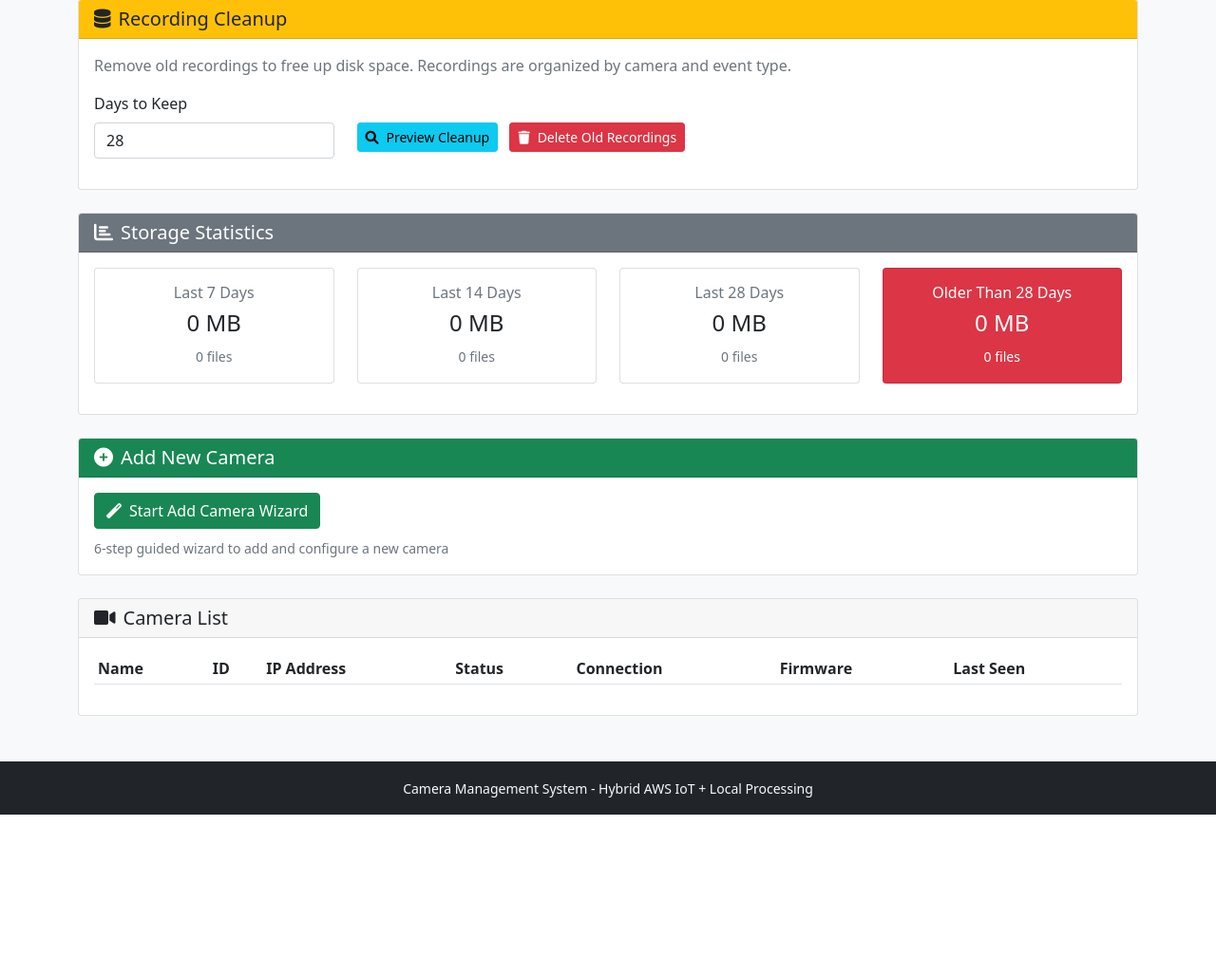
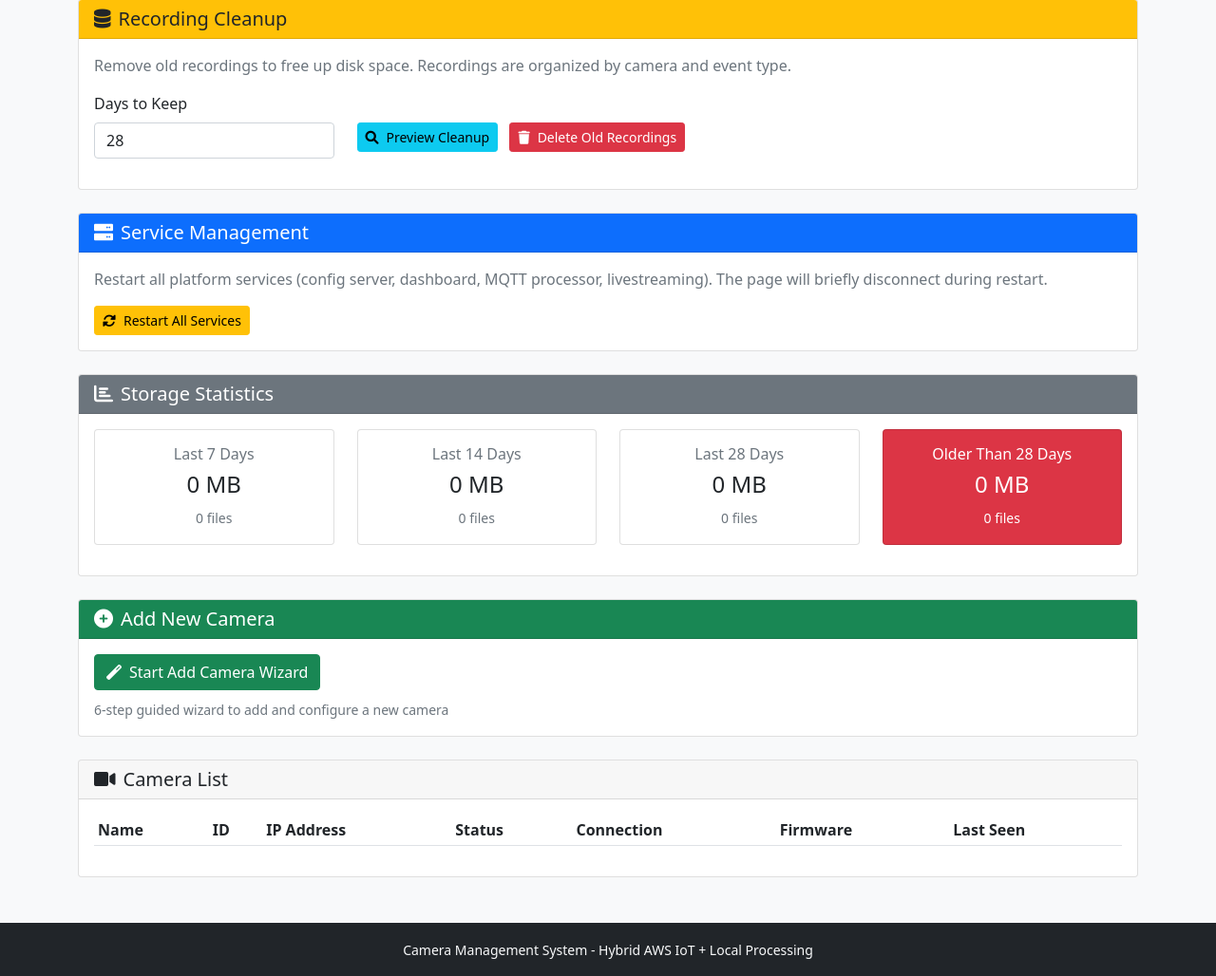
Before and after one commit to SatinderPahwa/camera-platform-local, a Flask app: page /admin in a window 1280 px wide. Shown: the part 161-1189 px from the top of the page at 95% size. Before the commit the page ends 1019 px from the top, so only its background shows below. Run offline with Flask 3, Linux system fonts and the light colour scheme; data that the repository does not hold is empty; parts of the project's set-up code (start-up, migrations or seed data) failed here and were passed over; some libraries are stand-ins or nearby versions.

Commit message:
feat: Add Restart Services button to admin dashboard
Adds a Service Management card to the admin panel with a button to
restart all platform services via systemctl. The page polls /health
to detect when the dashboard is back after the restart.

Co-Authored-By: Claude Opus 4.6 <noreply@anthropic.com>

```diff
--- a/servers/dashboard_server.py
+++ b/servers/dashboard_server.py
@@ -1455,6 +1455,43 @@ def api_admin_cleanup():
             "error": str(e)
         }), 500
 
+@app.route('/api/admin/restart-services', methods=['POST'])
+@require_auth
+def api_admin_restart_services():
+    """Restart all platform services via systemctl"""
+    try:
+        import subprocess
+        result = subprocess.run(
+            ['sudo', 'systemctl', 'restart', 'camera-platform'],
+            capture_output=True,
+            text=True,
+            timeout=120
+        )
+
+        if result.returncode == 0:
+            return jsonify({
+                "success": True,
+                "message": "Services restart initiated. Dashboard will reconnect shortly."
+            })
+        else:
+            logger.error(f"Service restart failed: {result.stderr}")
+            return jsonify({
+                "success": False,
+                "error": f"Restart failed: {result.stderr}"
+            }), 500
+
+    except subprocess.TimeoutExpired:
+        return jsonify({
+            "success": True,
+            "message": "Restart in progress (timed out waiting, but this is expected)."
+        })
+    except Exception as e:
+        logger.error(f"Service restart failed: {e}")
+        return jsonify({
+            "success": False,
+            "error": str(e)
+        }), 500
+
 @app.route('/api/admin/storage/stats', methods=['GET'])
 @require_auth
 def api_admin_storage_stats():
--- a/templates/admin.html
+++ b/templates/admin.html
@@ -51,6 +51,35 @@
                     <div class="alert" id="recording-result-alert">
                         <h6 id="recording-result-title"></h6>
                         <div id="recording-result-details"></div>
+                    </div>
+                </div>
+            </div>
+        </div>
+    </div>
+</div>
+
+<!-- Service Management -->
+<div class="row mb-4">
+    <div class="col-12">
+        <div class="card">
+            <div class="card-header bg-primary text-white">
+                <h5 class="mb-0">
+                    <i class="fas fa-server me-2"></i>Service Management
+                </h5>
+            </div>
+            <div class="card-body">
+                <p class="text-muted">
+                    Restart all platform services (config server, dashboard, MQTT processor, livestreaming).
+                    The page will briefly disconnect during restart.
+                </p>
+                <button class="btn btn-warning btn-sm" onclick="restartServices()">
+                    <i class="fas fa-sync-alt me-2"></i>Restart All Services
+                </button>
+
+                <div id="restart-status" class="mt-3" style="display: none;">
+                    <div class="alert" id="restart-status-alert">
+                        <i class="fas fa-spinner fa-spin me-2" id="restart-spinner"></i>
+                        <span id="restart-status-text">Restarting services...</span>
                     </div>
                 </div>
             </div>
@@ -569,6 +598,76 @@ function loadStorageStats() {
 }
 
 
+// Service Restart
+function restartServices() {
+    if (!confirm('Restart all platform services?\n\nThe dashboard will briefly disconnect during restart.')) {
+        return;
+    }
+
+    const statusDiv = document.getElementById('restart-status');
+    const alertDiv = document.getElementById('restart-status-alert');
+    const spinner = document.getElementById('restart-spinner');
+    const statusText = document.getElementById('restart-status-text');
+
+    statusDiv.style.display = 'block';
+    alertDiv.className = 'alert alert-info';
+    spinner.style.display = 'inline-block';
+    statusText.textContent = 'Restarting services...';
+
+    function showSuccess() {
+        alertDiv.className = 'alert alert-success';
+        spinner.style.display = 'none';
+        statusText.textContent = 'Services restarted successfully.';
+    }
+
+    function showTimeout() {
+        alertDiv.className = 'alert alert-warning';
+        spinner.style.display = 'none';
+        statusText.textContent = 'Restart taking longer than expected. Refresh the page manually.';
+    }
+
+    function waitForDashboard() {
+        alertDiv.className = 'alert alert-warning';
+        statusText.textContent = 'Restart in progress. Waiting for services to come back...';
+
+        let attempts = 0;
+        const checkInterval = setInterval(function() {
+            attempts++;
+            fetch('/health')
+                .then(function(r) { return r.json(); })
+                .then(function() {
+                    clearInterval(checkInterval);
+                    showSuccess();
+                })
+                .catch(function() {});
+
+            if (attempts > 30) {
+                clearInterval(checkInterval);
+                showTimeout();
+            }
+        }, 3000);
+    }
+
+    fetch('/api/admin/restart-services', {
+        method: 'POST',
+        headers: {'Content-Type': 'application/json'}
+    })
+    .then(function(response) { return response.json(); })
+    .then(function(result) {
+        if (result.success) {
+            waitForDashboard();
+        } else {
+            alertDiv.className = 'alert alert-danger';
+            spinner.style.display = 'none';
+            statusText.textContent = 'Restart failed: ' + result.error;
+        }
+    })
+    .catch(function() {
+        // Expected - the restart kills the dashboard itself
+        waitForDashboard();
+    });
+}
+
 // Recording Cleanup Functions
 function cleanupRecordings(dryRun) {
     const days = parseInt(document.getElementById('cleanup-days').value);
```
